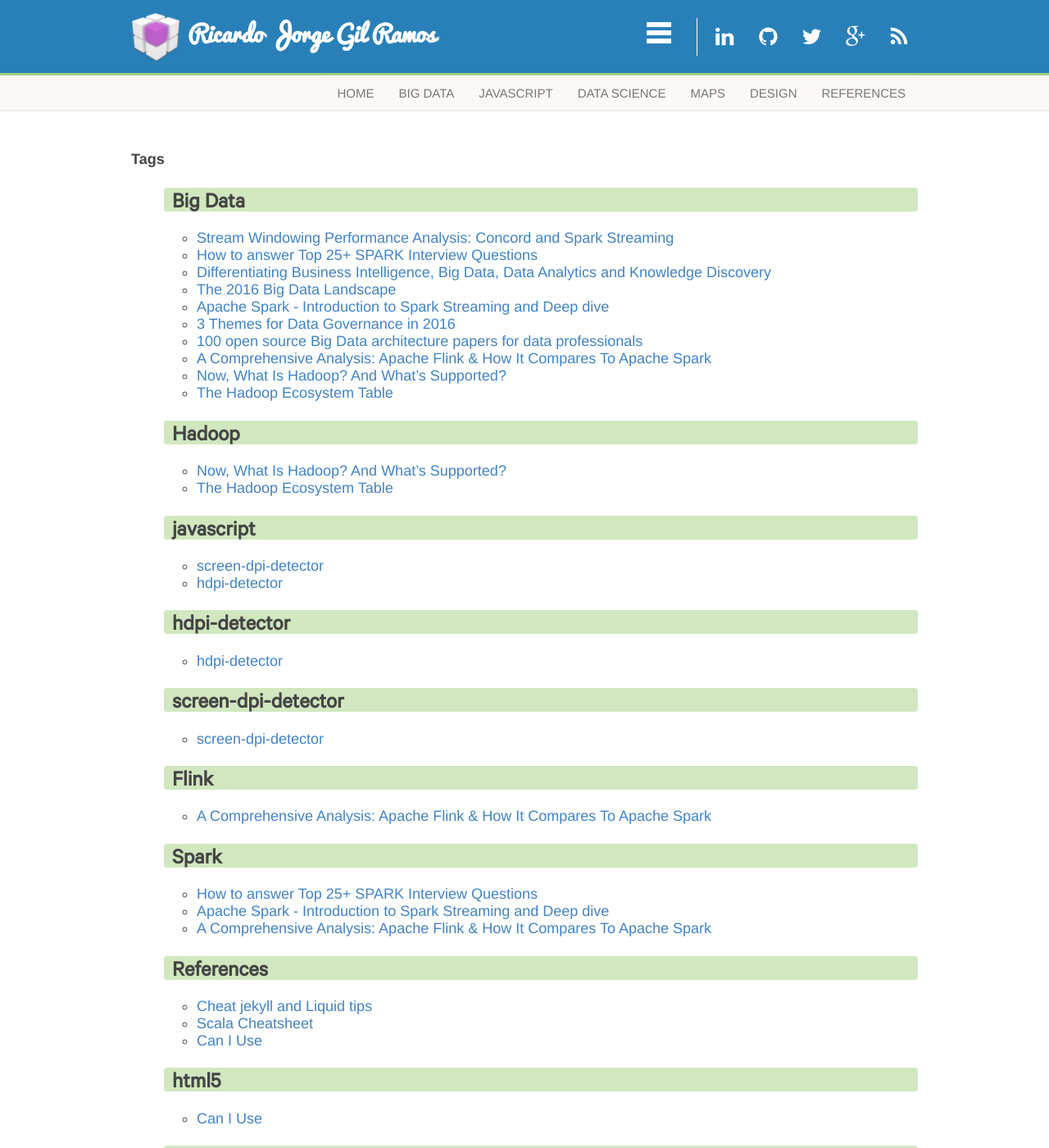
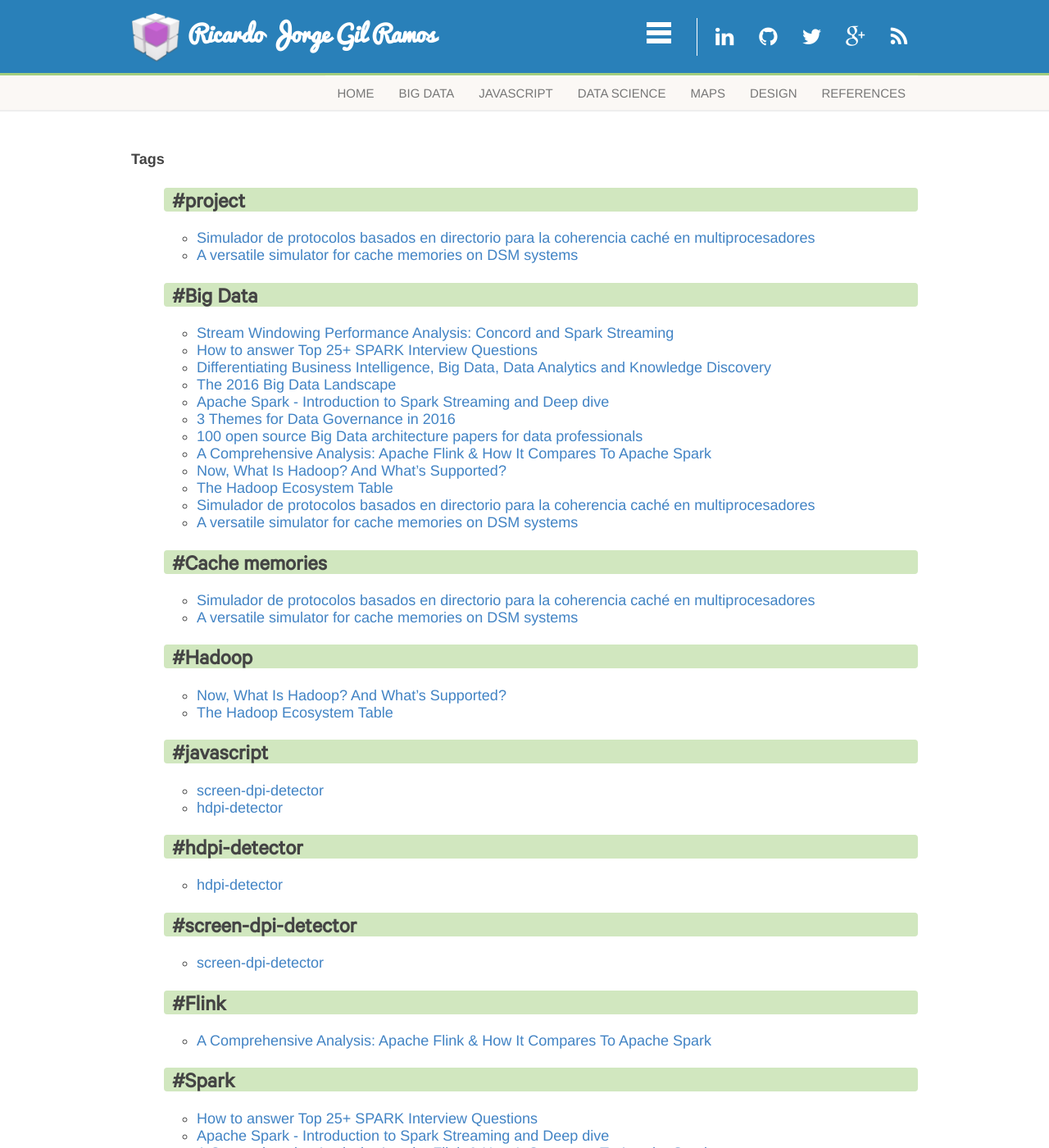
Before and after one commit to jorgegilramos/web, a Jekyll site: the page built from tags.md, in a window 1280 px wide and 1400 px high. Shown: the whole window at 82% size. Built offline with Jekyll 4.4.1, drawn with Linux system fonts in a browser that asks for light colours; some of the changed text lies outside the part shown.

Commit message:
Several changes

```diff
--- a/_includes/footer.html
+++ b/_includes/footer.html
@@ -13,7 +13,7 @@
         <a id="copy" href="http://creativecommons.org/licenses/by-nc/3.0/" target="_blank">RJGR &copy; Creative Commons Attribution-NonCommercial 3.0</a><br/>
       </p>
       <p style="text-align:center">
-        <a href="http://validator.w3.org/check?uri=http://jorgegilramos.es/" target="_blank">
+        <a href="http://validator.w3.org/check?uri={{site.baseurl}}/" target="_blank">
           <svg xmlns="http://www.w3.org/2000/svg" viewBox="0 0 512 512" style="height:48px; width:48px">
             <title>HTML5 Logo</title>
             <polygon fill="#E44D26" points="107.644,470.877 74.633,100.62 437.367,100.62 404.321,470.819 255.778,512"/>
--- a/_includes/tags.html
+++ b/_includes/tags.html
@@ -1,12 +1,9 @@
         <div id="tagcloud" class="widget_tag_cloud">
           <a href="{{site.baseurl}}/bigdata/"><span>big data</span></a>
-          <a href="{{site.baseurl}}/bi/"><span>bi</span></a>
           <a href="{{site.baseurl}}/datascience/"><span>data science</span></a>
-          <a href="{{site.baseurl}}/dashboards/"><span>dashboards</span></a>
-          <a href="{{site.baseurl}}/html5/"><span>html5</span></a>
-          <a href="{{site.baseurl}}/css3/"><span>css3</span></a>
+          <a href="{{site.baseurl}}/tags/#Hadoop"><span>hadoop</span></a>
+          <a href="{{site.baseurl}}/tags/#spark"><span>spark</span></a>
           <a href="{{site.baseurl}}/javascript/"><span>javascript</span></a>
           <a href="{{site.baseurl}}/design/"><span>responsive design</span></a>
-          <a href="{{site.baseurl}}/maps/"><span>geolocalization</span></a>
           <a href="{{site.baseurl}}/maps/"><span>maps</span></a>
         </div>
--- /dev/null
+++ b/_posts/2005-06-01-project-1-a-versatile-simulator-for-cache-memories-on-dsm-systems.md
@@ -0,0 +1,18 @@
+---
+layout: post
+kind: post
+title: A versatile simulator for cache memories on DSM systems
+tags:
+- project
+- Big Data
+- Cache memories
+entry: project-entry-1
+---
+
+<p>
+  Proceedings 19th European Conference on Modeling and Simulation, Riga, Latvia
+</p>
+<p>
+  “A versatile simulator for cache memories on DSM systems”. Proceedings 19th European Conference on Modeling and Simulation Yuri Merkuryev, Richard Zobel, Eugène Kerckhoffs © ECMS, 2005 ISBN 1-84233-112-4 (Set) / ISBN 1-84233-113-2 (CD)
+</p>
+<p><a href="http://www.scs-europe.net/services/ecms2005/pdf/h-1024.pdf" target="_blank">http://www.scs-europe.net/services/ecms2005/pdf/h-1024.pdf</a></p>
--- /dev/null
+++ b/_posts/2005-06-01-project-2-simulador-protocolos-directorio-coherencia-cache-en-multiprocesadores.md
@@ -0,0 +1,18 @@
+---
+layout: post
+kind: post
+title: Simulador de protocolos basados en directorio para la coherencia caché en multiprocesadores
+tags:
+- project
+- Big Data
+- Cache memories
+entry: project-entry-2
+---
+
+<p>
+  Computación de altas prestaciones: actas de las XV Jornadas de Paralelismo, Almería
+</p>
+<p>
+  “Simulador de protocolos basados en directorio para la coherencia caché en multiprocesadores”: Computación de altas prestaciones: actas de las XV Jornadas de Paralelismo, Almería, 15, 16 y 17 de septiembre de 2004 / Grupo de Investigación Supercomputación-Algoritmos (dir. congr.), 2004, ISBN 84-8240-714-7, pags. 179-183)
+</p>
+<p><a href="http://www.unex.es/investigacion/grupos/ARCO/estructura/publicaciones/pagina_publicacion?listado_personal=1&idpublicacion=4394" target="_blank">http://www.unex.es/investigacion/grupos/ARCO/estructura/publicaciones/pagina_publicacion?listado_personal=1&idpublicacion=4394</a></p>
--- a/tags.md
+++ b/tags.md
@@ -14,7 +14,7 @@
         <ul style="list-style: outside none none">
           {% for tag in site.tags %}
           <li>
-            <h2 id="{{ tag[0] }}-ref">{{ tag[0] }}</h2>
+            <h2 id="{{ tag[0] }}-ref">#{{ tag[0] }}</h2>
             <ul>
               {% for post in tag[1] %}
                  <li><a href="{{ site.baseurl }}{{ post.url }}">{{ post.title }}</a></li>
```
